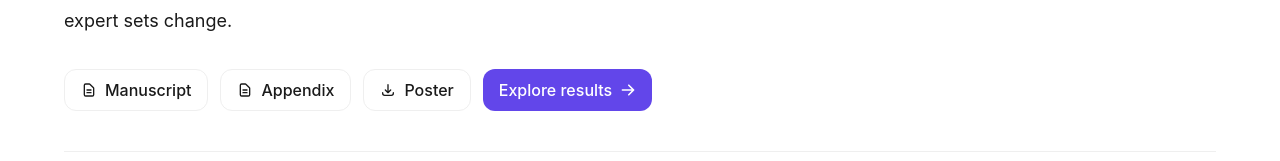
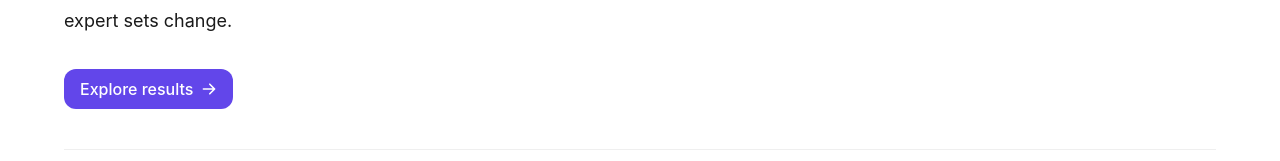
Before and after one commit to lilRaptor99/site, a Next.js app: page /research/expert-act in a window 1280 px wide. Shown: the part 484-645 px from the top of the page. Built offline with nearby package versions, Linux system fonts and the light colour scheme; some icons are missing.

Commit message:
Update links

```diff
--- a/pages/research/expert-act.tsx
+++ b/pages/research/expert-act.tsx
@@ -64,7 +64,7 @@ function Section({
 function Resources({ compact = false }: { compact?: boolean }) {
   return (
     <div className='flex flex-wrap gap-3'>
-      <a href={`${basePath}/paper.pdf`} className='button-secondary inline-flex items-center gap-2'>
+      {/* <a href={`${basePath}/paper.pdf`} className='button-secondary inline-flex items-center gap-2'>
         <HiOutlineDocumentText aria-hidden='true' /> Manuscript
       </a>
       <a
@@ -78,7 +78,7 @@ function Resources({ compact = false }: { compact?: boolean }) {
         className='button-secondary inline-flex items-center gap-2'
       >
         <HiOutlineDownload aria-hidden='true' /> Poster
-      </a>
+      </a> */}
       {compact ? (
         <a href='#results' className='button-primary inline-flex items-center gap-2'>
           Explore results <HiArrowRight aria-hidden='true' />
```
